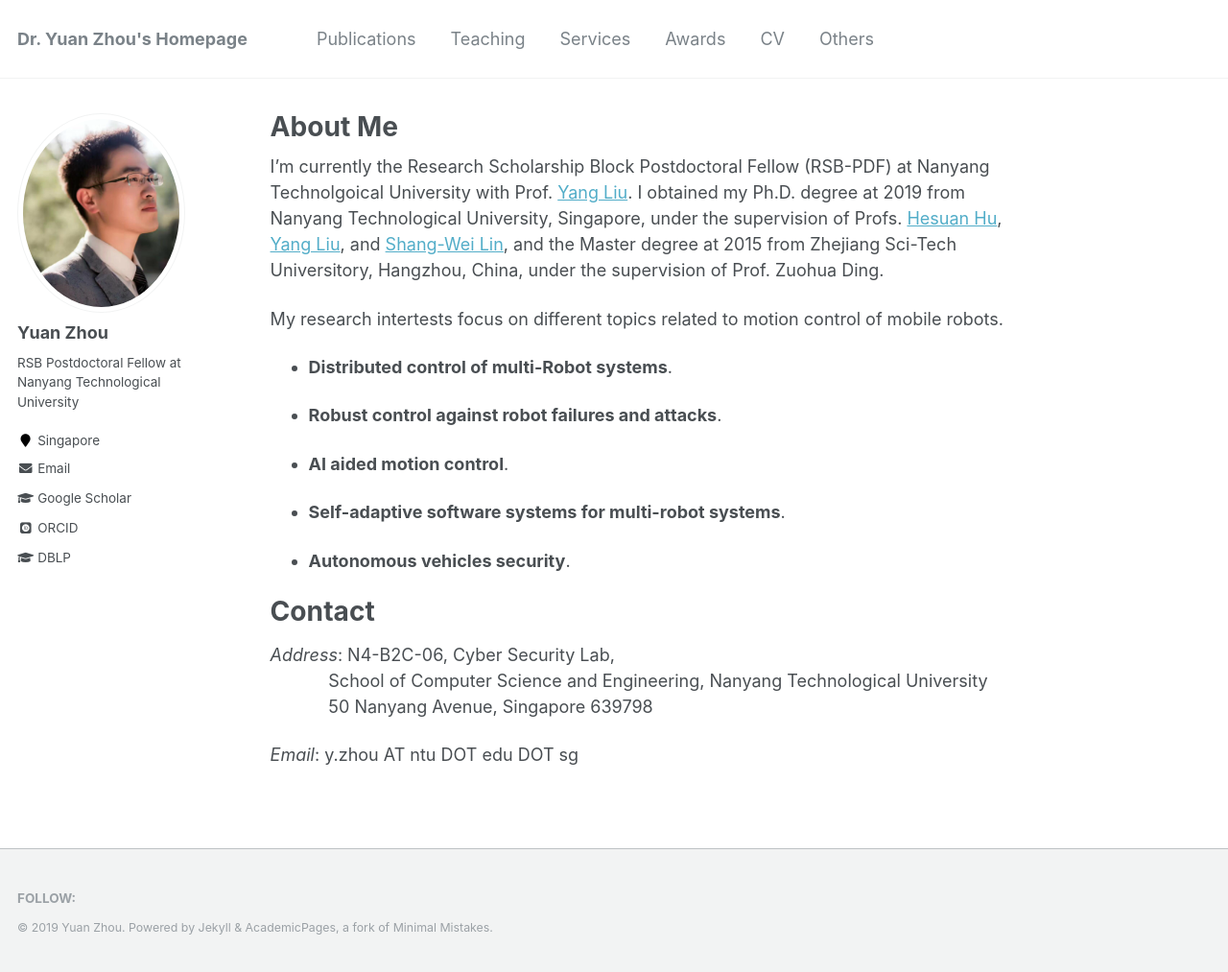
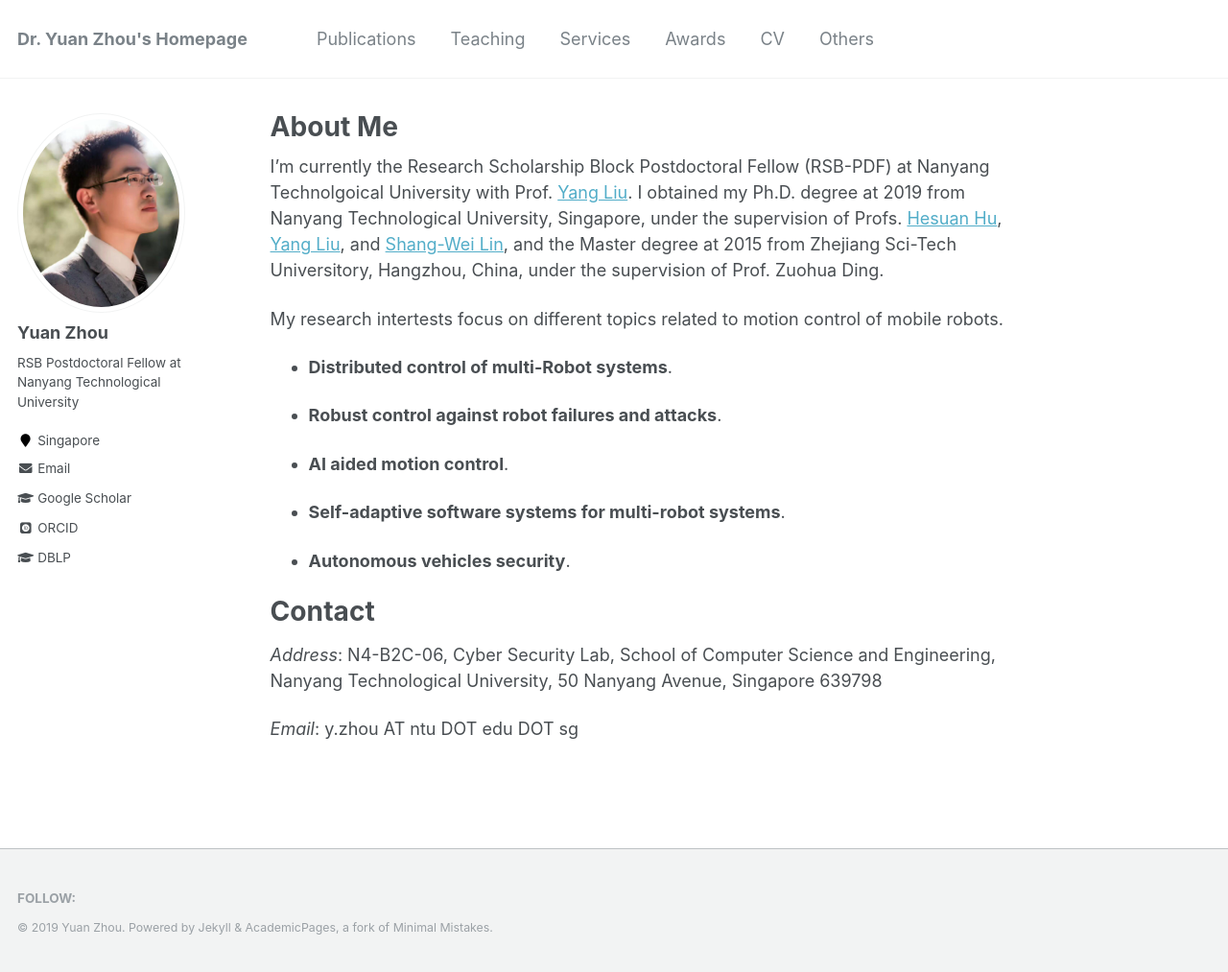
Before and after one commit to yuanzhou-yzhou/yuanzhou-yzhou.github.io, a Jekyll site: the page built from _pages/about.md, in a window 1280 px wide and 1013 px high. Shown: the whole window at 96% size. Built offline with Jekyll 4.4.1, drawn with Linux system fonts in a browser that asks for light colours; some web fonts are replaced; comment, search, counter and statistics services are not loaded.

Commit message:
Update about.md

```diff
--- a/_pages/about.md
+++ b/_pages/about.md
@@ -32,10 +32,8 @@ My research intertests focus on different topics related to motion control of mo
 
 Contact
 ======
-*Address*: N4-B2C-06, Cyber Security Lab, \\
-&nbsp;&nbsp;&nbsp;&nbsp;&nbsp;&nbsp;&nbsp;&nbsp;&nbsp;&nbsp;&nbsp;
-School of Computer Science and Engineering, Nanyang Technological University\\
-&nbsp;&nbsp;&nbsp;&nbsp;&nbsp;&nbsp;&nbsp;&nbsp;&nbsp;&nbsp;&nbsp;
+*Address*: N4-B2C-06, Cyber Security Lab,
+School of Computer Science and Engineering, Nanyang Technological University,
 50 Nanyang Avenue, Singapore 639798
 
 *Email*: y.zhou AT ntu DOT edu DOT sg
```
